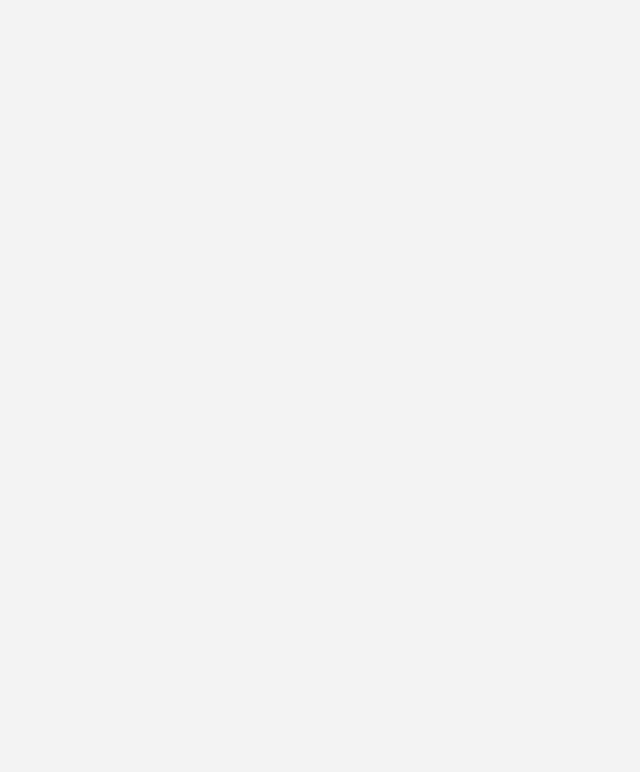
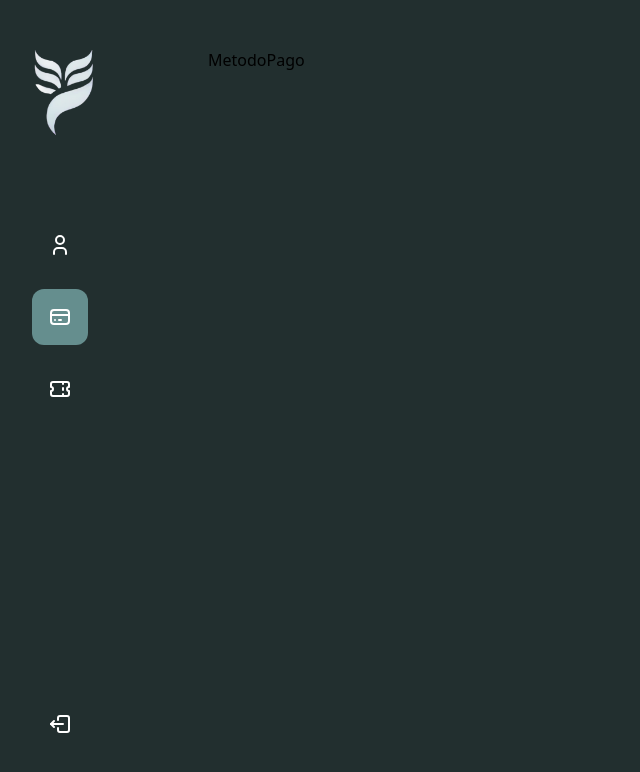
Before and after one commit to ProtoSG/front-transportes-fisi, a React (Vite) app: page /client/metodo-pago in a window 1280 px wide. Before the commit this address had no page. Shown: the top 772 px of the page, without its empty margins (0-640 px from the left). Built offline with nearby package versions, Linux system fonts and the light colour scheme.

Commit message:
add: initial pages

```diff
--- a/src/App.tsx
+++ b/src/App.tsx
@@ -1,6 +1,7 @@
 import { Route, Routes } from "react-router-dom"
-import { Admin, Home, Layaout, Login, PassengerDetails, SearchResult, SeatSelection } from "./pages"
+import { Admin, Home, Layaout, Login, PassengerDetails, SearchResult, SeatSelection, Client } from "./pages"
 import { Asiento, Bus, Conductor, Descuento, ProgramacionViaje, Ruta, Terminal } from "./pages/admin/pages"
+import { Boleto, MetodoPago, Perfil } from "./pages/client/pages"
 
 function App() {
   return (
@@ -21,6 +22,11 @@ function App() {
         <Route path="conductor" element={<Conductor />} />
         <Route path="asiento" element={<Asiento />} />
       </Route>
+      <Route path='/client' element={<Client />} >
+        <Route path="perfil" element={<Perfil />} />
+        <Route path="metodo-pago" element={<MetodoPago />} />
+        <Route path="boleto" element={<Boleto />} />
+      </Route>
     </Routes >
   )
 }
--- /dev/null
+++ b/src/pages/client/Client.tsx
@@ -0,0 +1,11 @@
+import { Outlet } from 'react-router-dom'
+import { NavAside } from './components'
+
+export function Client() {
+  return (
+    <main className="px-8 py-12 flex bg-primary-900 gap-28 h-dvh">
+      <NavAside />
+      <Outlet />
+    </main>
+  )
+}
--- /dev/null
+++ b/src/pages/client/components/NavAside.tsx
@@ -0,0 +1,49 @@
+import { CreditCardIcon, LogoutIcon, TicketIcon, UserOutlineIcon } from '../../../icons'
+import logo from '../../../assets/logo.png'
+import { LinkItem } from './../../admin/components'
+
+const links = [
+  {
+    icon: <UserOutlineIcon className="text-white" />,
+    link: "perfil",
+  },
+  {
+    icon: <CreditCardIcon className="text-white" />,
+    link: "metodo-pago"
+  },
+  {
+    icon: <TicketIcon className="text-white" />,
+    link: "boleto"
+  },
+]
+
+export function NavAside() {
+  return (
+    <aside className='flex flex-col h-full justify-between'>
+      <div className='flex flex-col gap-20'>
+        <img src={logo} alt="logo" className="w-16" />
+        <nav>
+          <ul className='flex flex-col gap-4'>
+            {
+              links.map((link) => (
+                <li key={link.link}>
+                  <LinkItem
+                    link={`/client/${link.link}`}
+                    icon={link.icon}
+                  />
+                </li>
+              ))
+            }
+          </ul>
+        </nav>
+      </div>
+      <LinkItem
+        link="/login"
+        icon={<LogoutIcon className="text-white" />}
+        onClick={() => {
+          console.log("logout")
+        }}
+      />
+    </aside>
+  )
+}
--- /dev/null
+++ b/src/pages/client/components/index.ts
@@ -0,0 +1 @@
+export * from './NavAside'
--- /dev/null
+++ b/src/pages/client/pages/boleto/Boleto.tsx
@@ -0,0 +1,5 @@
+export const Boleto = () => {
+  return (
+    <div>Boleto</div>
+  )
+}
--- /dev/null
+++ b/src/pages/client/pages/index.ts
@@ -0,0 +1,3 @@
+export * from './boleto/Boleto'
+export * from './metodoPago/MetodoPago'
+export * from './perfil/Perfil'
--- /dev/null
+++ b/src/pages/client/pages/metodoPago/MetodoPago.tsx
@@ -0,0 +1,5 @@
+export const MetodoPago = () => {
+  return (
+    <div>MetodoPago</div>
+  )
+}
--- /dev/null
+++ b/src/pages/client/pages/perfil/Perfil.tsx
@@ -0,0 +1,5 @@
+export const Perfil = () => {
+  return (
+    <div>Perfil</div>
+  )
+}
--- a/src/pages/index.ts
+++ b/src/pages/index.ts
@@ -5,3 +5,4 @@ export * from './passengerDetails/PassengerDetails'
 export * from './Layout'
 export * from './admin/Admin'
 export * from './login/Login'
+export * from './client/Client'
```
Also changed, not shown: 1 other file (tests, documents, lock files or other folders).
